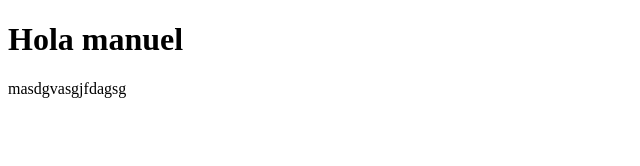
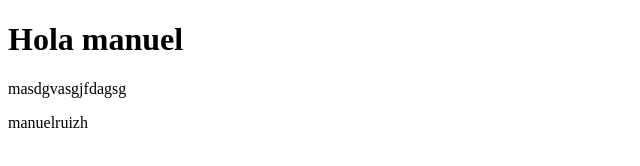
Before and after one commit to manuelruizh/CursoPrework, a plain HTML site: page index.html in a window 1280 px wide. Shown: the whole page, without its empty margins (0-640 px from the left). Drawn offline with Linux system fonts and the light colour scheme.

Commit message:
cambios agregados a index

```diff
--- a/index.html
+++ b/index.html
@@ -10,6 +10,8 @@
         Hola manuel
     </h1>
     <p> masdgvasgjfdagsg</p>
+    <p>manuelruizh</p>
+
 
 
 </body>
```
